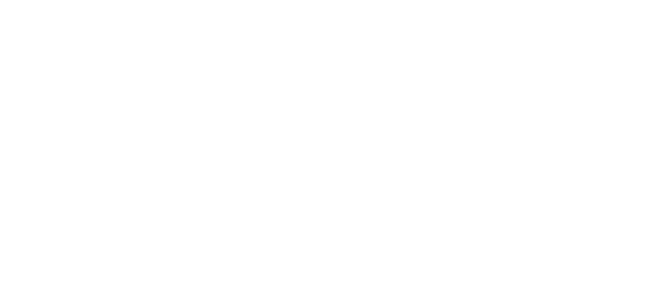
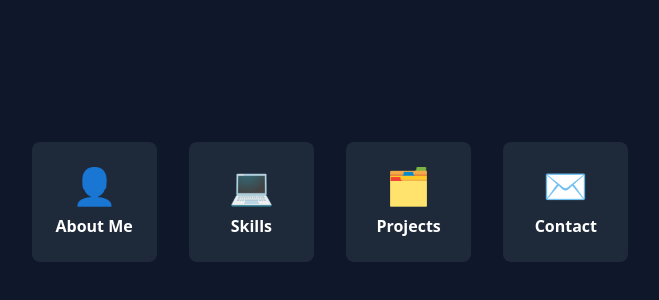
Before and after one commit to lcizmarev21/personal-portfolio, a React (Vite) app: page / in a window 1280 px wide. Shown: the part 198-498 px from the top of the page, without its empty margins (310-969 px from the left). Built offline with nearby package versions, Linux system fonts and the light colour scheme.

Commit message:
Add static Launcher grid

```diff
--- a/src/App.tsx
+++ b/src/App.tsx
@@ -1,8 +1,11 @@
-
-import './App.css'
+import Launcher from './components/Launcher/Launcher'
 
 function App() {
-
+  return (
+    <div className="min-h-screen flex items-center justify-center bg-slate-900">
+        <Launcher />
+    </div>
+  );
 }
 
 export default App
--- /dev/null
+++ b/src/components/Launcher/Launcher.tsx
@@ -0,0 +1,16 @@
+import { launcerApps} from "./launcherData";
+
+export default function Launcher() {
+    return (
+        <div className="grid grid-cols-2 md:grid-cols-4 gap-8 p-8">
+            {launcerApps.map((app) => (
+                <div key={app.id}
+                    className="flex flex-col items-center justify-center bg-gray-800 rounded-lg p-6 hover:bg-gray-700 cursor-pointer transition-all duration-200"
+                >
+                    <span className="text-4xl mb-2">{app.icon}</span>
+                    <span className="text-white font-semibold">{app.name}</span>
+                </div>
+            ))}
+        </div>
+    );
+}
--- /dev/null
+++ b/src/components/Launcher/launcherData.ts
@@ -0,0 +1,12 @@
+export interface AppItem {
+    id: string;
+    name: string;
+    icon: string;
+}
+
+export const launcerApps: AppItem[] = [
+    { id: "about", name: "About Me", icon: "👤"},
+    { id: "skills", name: "Skills", icon: "💻"},
+    { id: "projects", name: "Projects", icon: "🗂️"},
+    { id: "contact", name: "Contact", icon: "✉️"},
+];
--- a/src/main.tsx
+++ b/src/main.tsx
@@ -1,10 +1,11 @@
 import { StrictMode } from 'react'
 import { createRoot } from 'react-dom/client'
 import './index.css'
+import App from './App'
 
 
 createRoot(document.getElementById('root')!).render(
   <StrictMode>
-
+    <App />
   </StrictMode>,
 )
```
